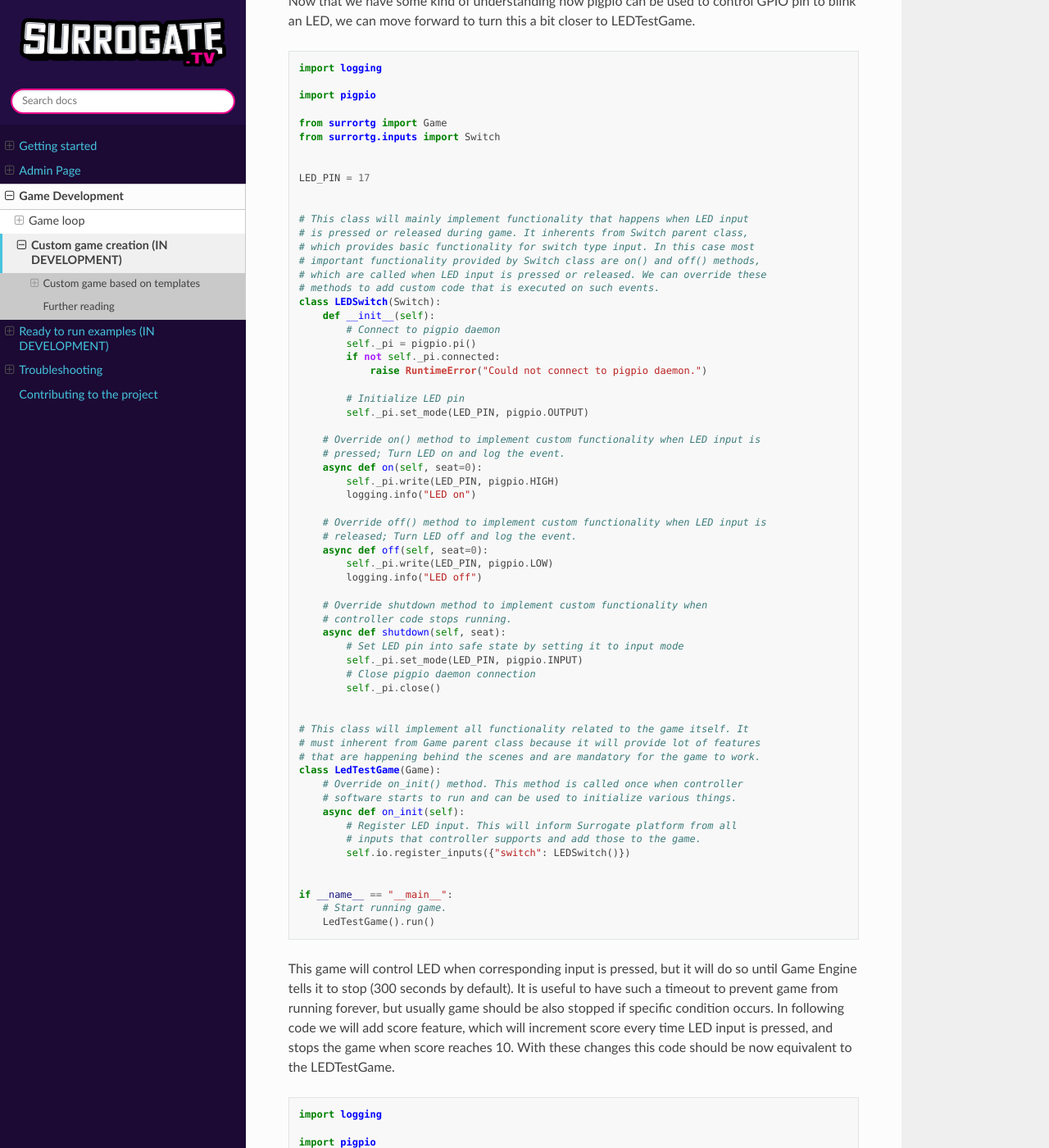
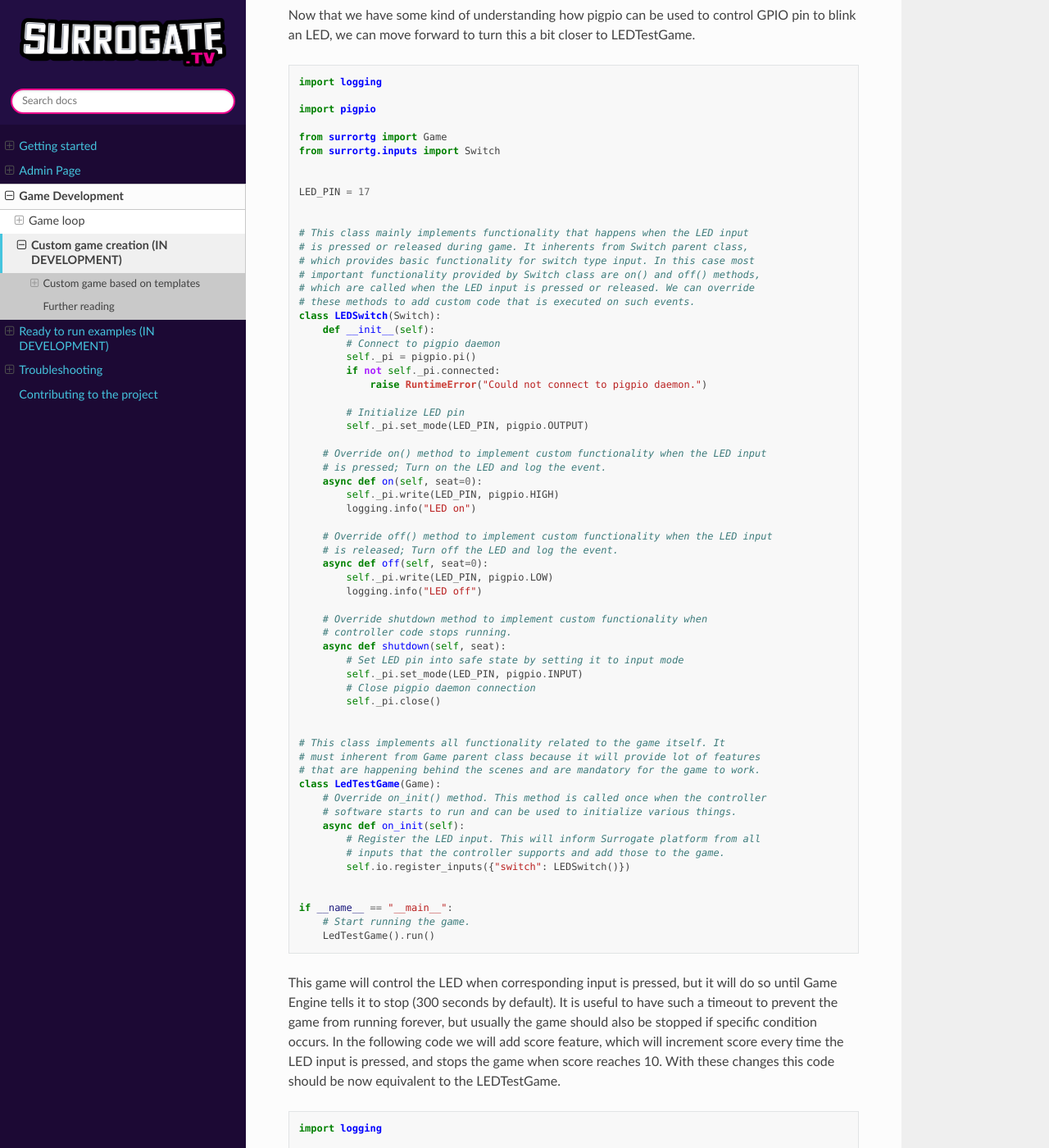
Before and after one commit to SurrogateInc/surrortg-sdk, a Sphinx documentation site: the page built from docs/source/custom_game_creation.md, in a window 1280 px wide and 1400 px high, scrolled down 3771 px. Shown: the whole window at 82% size. Built offline with Sphinx 7.4.7 and the Read the Docs theme 2.0.0, drawn with Linux system fonts in a browser that asks for light colours; pages that are not in the unit, such as notebooks, are missing from menus; some of the changed text lies outside the part shown.

Commit message:
docs: Fixed some grammatical errors.

````diff
--- a/docs/source/custom_game_creation.md
+++ b/docs/source/custom_game_creation.md
@@ -169,15 +169,15 @@
 [LEDTestGame](getting_started.html#running-the-ledtestgame) in more
 detail, and how would you create that by yourself.
 
-LEDTestGame uses pigpio, which is library for controlling GPIO pins in Raspberry
+LEDTestGame uses pigpio, which is a library for controlling GPIO pins in Raspberry
 Pi. It allows GPIO pins to be controlled multiple ways, one of them being through
-Python. Main part of the pigpio is its daemon, which is Linux service. It must
-be running in order for the pigpio to work. And assuming that either pre made SDK
-image is used, or that all steps were followed in manual SDK installation, pigpio
-should be already installed to your Raspberry Pi and its daemon service enabled
-such that it starts automatically even after reboot.
+Python. The main part of pigpio is its daemon, which is a Linux service. It must
+be running in order for the pigpio to work. And assuming that either the pre made
+SDK image was used, or that all steps were followed in manual SDK installation,
+pigpio should be already installed to your Raspberry Pi and its daemon service
+enabled such that it starts automatically even after reboot.
 
-Following code shows minimum steps to use pigpio to blink LED with fixed interval.
+The following code shows minimum steps to use pigpio to blink LED with fixed interval.
 It is commented heavily and attempts to explain all steps clearly.
 
 ```python
@@ -194,8 +194,9 @@
     raise RuntimeError("Could not connect to pigpio daemon.")
 
 # Set LED pin to output mode. It is not strictly necessary to do this as pigpio
-# will set pin to output mode when it is being driven to HIGH or LOW, but this
-# can clarify what pin is intended to use for, especially in more complex code.
+# will set the pin to output mode when it is being driven to HIGH or LOW, but
+# this can clarify what pin is intended to be use for, especially in more
+# complex code.
 pi.set_mode(LED_PIN, pigpio.OUTPUT)
 
 # Start toggling LED on and off
@@ -221,12 +222,12 @@
 LED_PIN = 17
 
 
-# This class will mainly implement functionality that happens when LED input
+# This class mainly implements functionality that happens when the LED input
 # is pressed or released during game. It inherents from Switch parent class,
 # which provides basic functionality for switch type input. In this case most
 # important functionality provided by Switch class are on() and off() methods,
-# which are called when LED input is pressed or released. We can override these
-# methods to add custom code that is executed on such events.
+# which are called when the LED input is pressed or released. We can override
+# these methods to add custom code that is executed on such events.
 class LEDSwitch(Switch):
     def __init__(self):
         # Connect to pigpio daemon
@@ -237,14 +238,14 @@
         # Initialize LED pin
         self._pi.set_mode(LED_PIN, pigpio.OUTPUT)
 
-    # Override on() method to implement custom functionality when LED input is
-    # pressed; Turn LED on and log the event.
+    # Override on() method to implement custom functionality when the LED input
+    # is pressed; Turn on the LED and log the event.
     async def on(self, seat=0):
         self._pi.write(LED_PIN, pigpio.HIGH)
         logging.info("LED on")
 
-    # Override off() method to implement custom functionality when LED input is
-    # released; Turn LED off and log the event.
+    # Override off() method to implement custom functionality when the LED input
+    # is released; Turn off the LED and log the event.
     async def off(self, seat=0):
         self._pi.write(LED_PIN, pigpio.LOW)
         logging.info("LED off")
@@ -258,30 +259,30 @@
         self._pi.close()
 
 
-# This class will implement all functionality related to the game itself. It
+# This class implements all functionality related to the game itself. It
 # must inherent from Game parent class because it will provide lot of features
 # that are happening behind the scenes and are mandatory for the game to work.
 class LedTestGame(Game):
-    # Override on_init() method. This method is called once when controller
+    # Override on_init() method. This method is called once when the controller
     # software starts to run and can be used to initialize various things.
     async def on_init(self):
-        # Register LED input. This will inform Surrogate platform from all
-        # inputs that controller supports and add those to the game.
+        # Register the LED input. This will inform Surrogate platform from all
+        # inputs that the controller supports and add those to the game.
         self.io.register_inputs({"switch": LEDSwitch()})
 
 
 if __name__ == "__main__":
-    # Start running game.
+    # Start running the game.
     LedTestGame().run()
 ```
 
-This game will control LED when corresponding input is pressed, but it will do
-so until Game Engine tells it to stop (300 seconds by default). It is useful to
-have such a timeout to prevent game from running forever, but usually game should
-be also stopped if specific condition occurs. In following code we will add score
-feature, which will increment score every time LED input is pressed, and stops
-the game when score reaches 10. With these changes this code should be now equivalent
-to the LEDTestGame.
+This game will control the LED when corresponding input is pressed, but it will
+do so until Game Engine tells it to stop (300 seconds by default). It is useful
+to have such a timeout to prevent the game from running forever, but usually the
+game should also be stopped if specific condition occurs. In the following code
+we will add score feature, which will increment score every time the LED input
+is pressed, and stops the game when score reaches 10. With these changes this code
+should be now equivalent to the LEDTestGame.
 
 ```python
 import logging
@@ -352,7 +353,7 @@
 
 
 if __name__ == "__main__":
-    # Start running game
+    # Start running the game
     LedTestGame().run()
 ```
 
````
Also changed, not shown: 1 other file.
